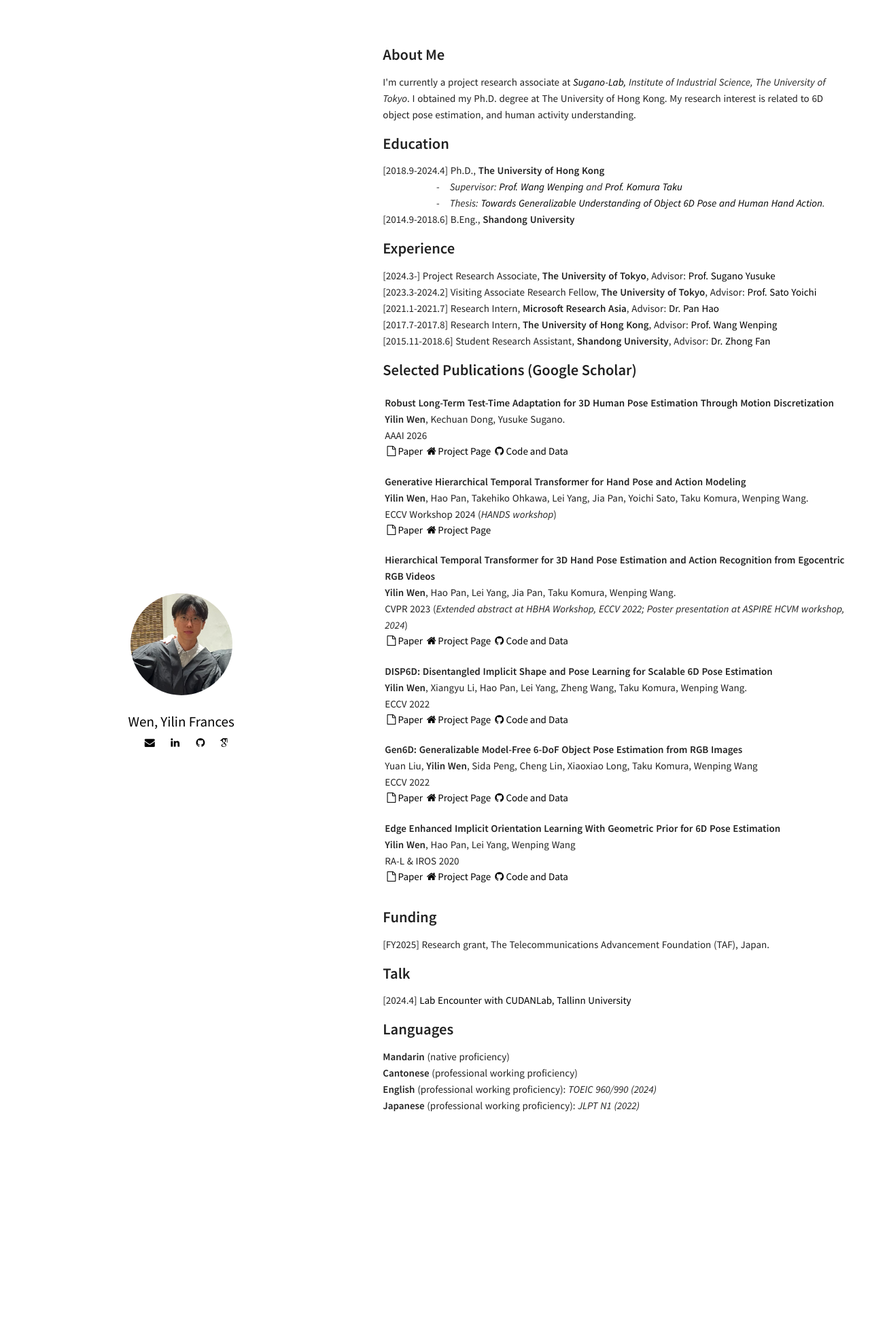
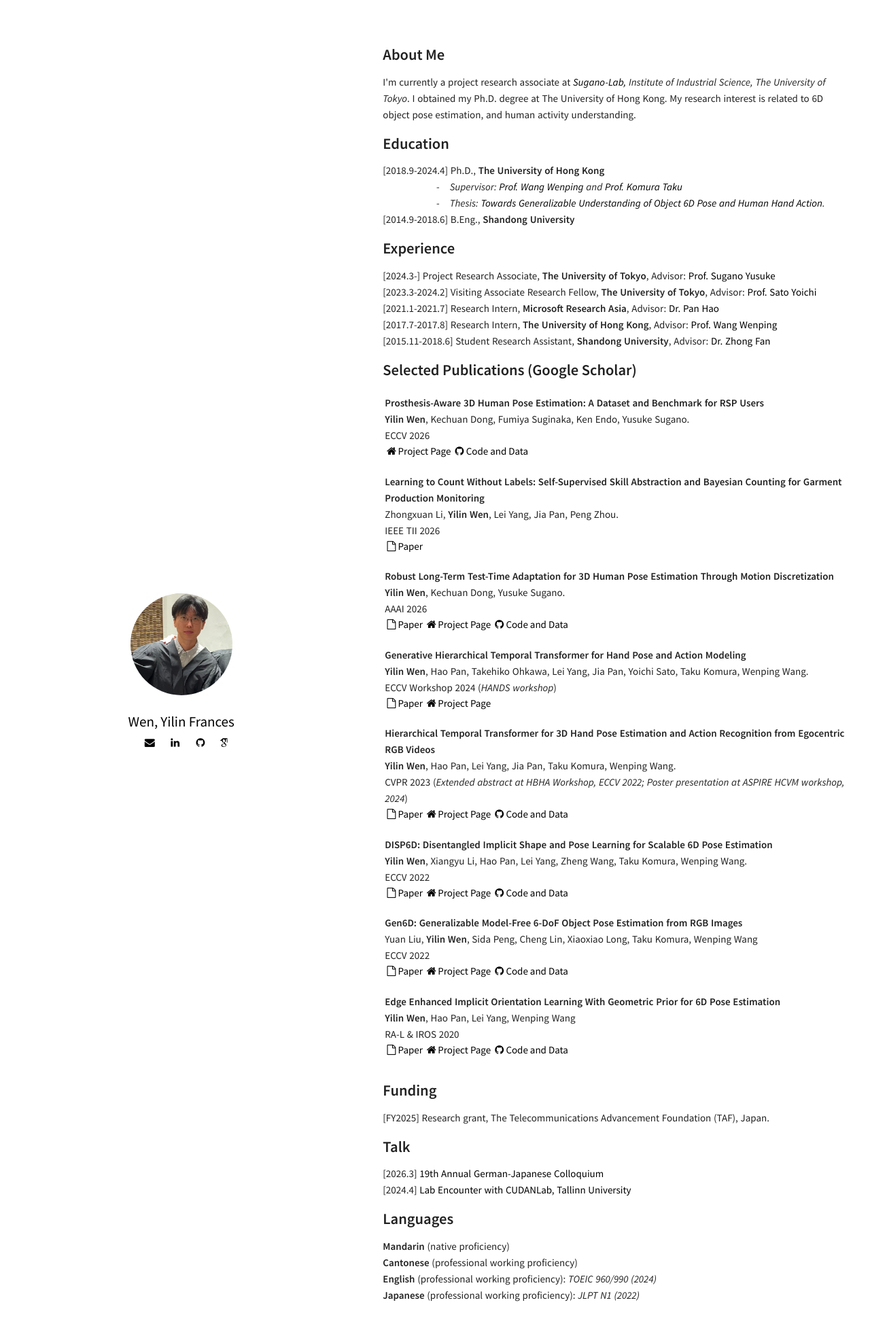
Before and after one commit to fylwen/fylwen.github.io, a Jekyll site: the page built from me.html, in a window 1280 px wide. Shown: the top 1954 px of the page at 68% size. Built offline with Jekyll 4.4.1, drawn with Linux system fonts in a browser that asks for light colours; some web fonts are replaced.

Commit message:
add papers

```diff
--- a/_data/index/publications.yml
+++ b/_data/index/publications.yml
@@ -1,4 +1,14 @@
-
+- title: " <b>Prosthesis-Aware 3D Human Pose Estimation: A Dataset and Benchmark for RSP Users</b>"
+  authors: "<b>Yilin Wen</b>, Kechuan Dong, Fumiya Suginaka, Ken Endo, Yusuke Sugano."
+  venue: "ECCV"
+  year: 2026
+  web: https://ut-vision.github.io/RSP3D/
+  dataset: https://github.com/ut-vision/RSP3D
+- title: " <b>Learning to Count Without Labels: Self-Supervised Skill Abstraction and Bayesian Counting for Garment Production Monitoring </b>"
+  authors: "Zhongxuan Li, <b>Yilin Wen</b>, Lei Yang, Jia Pan, Peng Zhou."
+  venue: "IEEE TII"
+  year: 2026
+  paper: https://ieeexplore.ieee.org/abstract/document/11561011
 - title: " <b>Robust Long-Term Test-Time Adaptation for 3D Human Pose Estimation Through Motion Discretization </b>"
   authors: "<b>Yilin Wen</b>, Kechuan Dong, Yusuke Sugano."
   venue: "AAAI"
--- a/me.html
+++ b/me.html
@@ -96,6 +96,7 @@ permalink: /
 <p style="margin: 0"> [FY2025] Research grant, The Telecommunications Advancement Foundation (TAF), Japan. </p>
 
 <h3>Talk</h3>
+<p style="margin: 0">[2026.3] <a href="https://jsps-bonn.de/en/events-en/colloquia-en/2026-social-understanding-and-artificial-intelligence-2/">19th Annual German-Japanese Colloquium</a></p>
 <p style="margin: 0">[2024.4] <a href="https://www.youtube.com/watch?v=Cm251vBy5sU">Lab Encounter with CUDANLab, Tallinn University</a></p>
 
 
```
Also changed, not shown: 4 other files.
